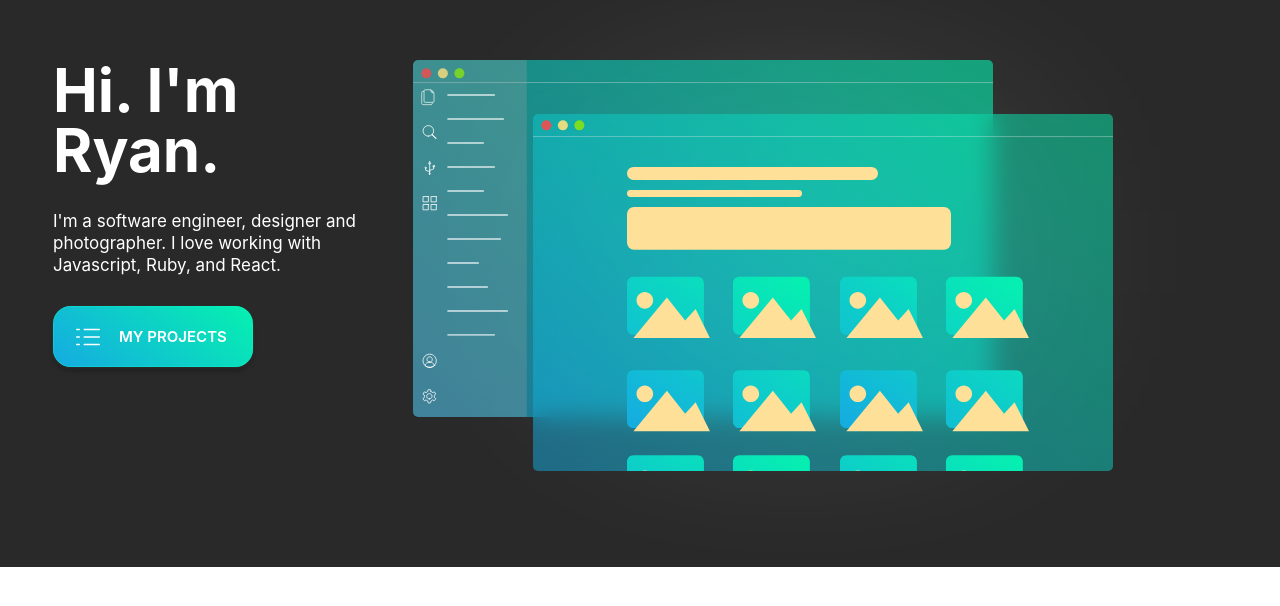
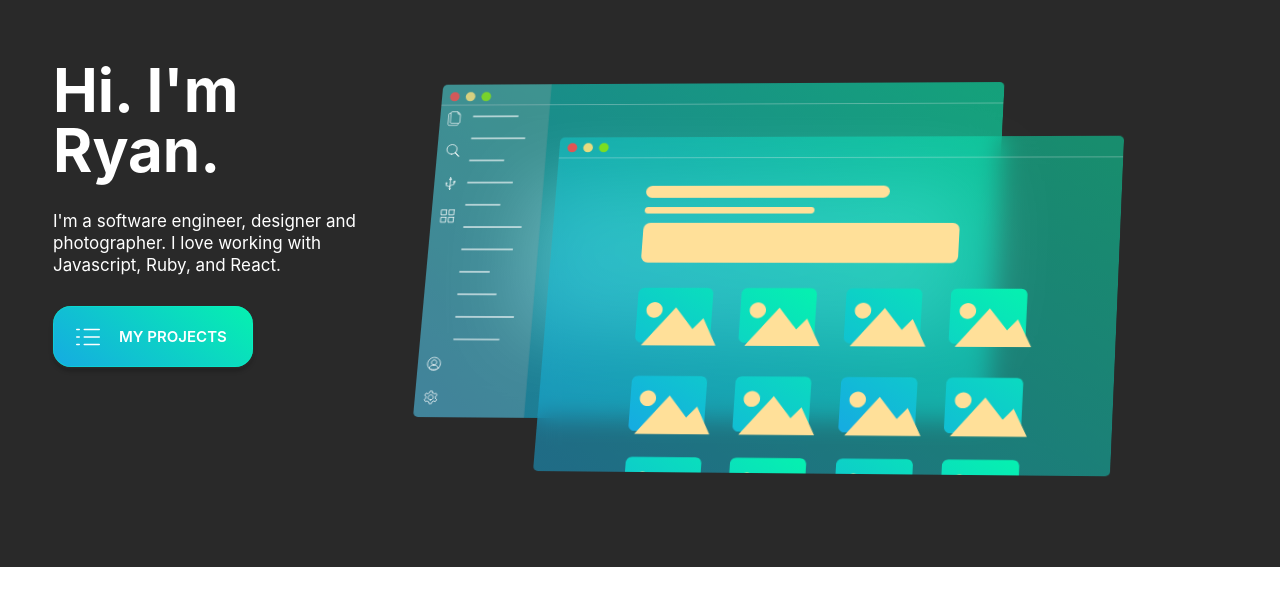
Before and after one commit to denvermullets/denvermullets-port-gatsby, a Gatsby site: page / in a window 1280 px wide. Shown: the part 140-746 px from the top of the page. Built offline with nearby package versions, Linux system fonts and the light colour scheme; Gatsby itself is replaced by a stand-in of ours.

Commit message:
:sparkles: update final animation for browsers

```diff
--- a/src/components/animations/MockupAnimation.js
+++ b/src/components/animations/MockupAnimation.js
@@ -13,6 +13,35 @@ export default function MockupAnimation() {
 
 const Wrapper = styled.div`
   position: relative;
+  perspective: 5000;
+  /* perspective-origin: top left; */
+
+  // select all div elements to transform
+  div {
+    transform: rotateY(-10deg) rotateX(20deg);
+    transform-origin: bottom left;
+  }
+
+  * {
+    transition: 2.5s cubic-bezier(0.075, 0.82, 0.165, 1);
+  }
+
+  // select all div's hover state
+  :hover div {
+    transform: rotateY(0deg) rotateX(0deg);
+    /* & is selecting self, so parent div node then we select each classname */
+    &.vscode {
+      transition-delay: 0.05s;
+    }
+    &.chrome {
+      transition-delay: 0.2s;
+      transform: translate(-45px, 20px);
+    }
+
+    :hover {
+      filter: brightness(108%) saturate(110%);
+    }
+  }
 
   .vscode {
     position: absolute;
@@ -54,12 +83,12 @@ const Wrapper = styled.div`
 
   .light {
     position: absolute;
-    width: 345px;
+    width: 453px;
     height: 162px;
-    left: 212px;
+    left: 104px;
     top: 111px;
 
-    background: rgba(255, 255, 255, 0.35);
-    filter: blur(115px);
+    background: rgba(255, 255, 255, 0.55);
+    filter: blur(35px);
   }
 `
```
